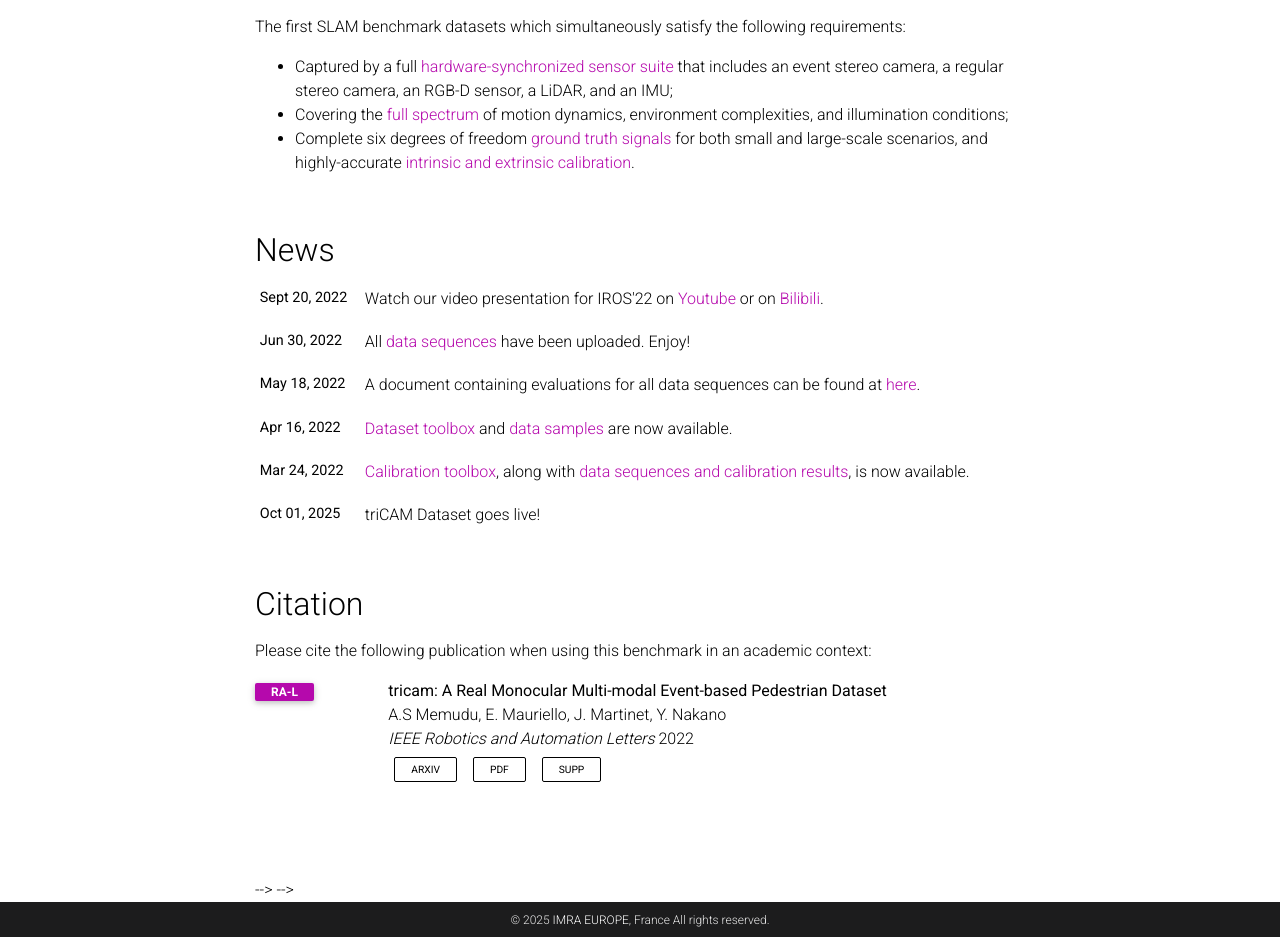
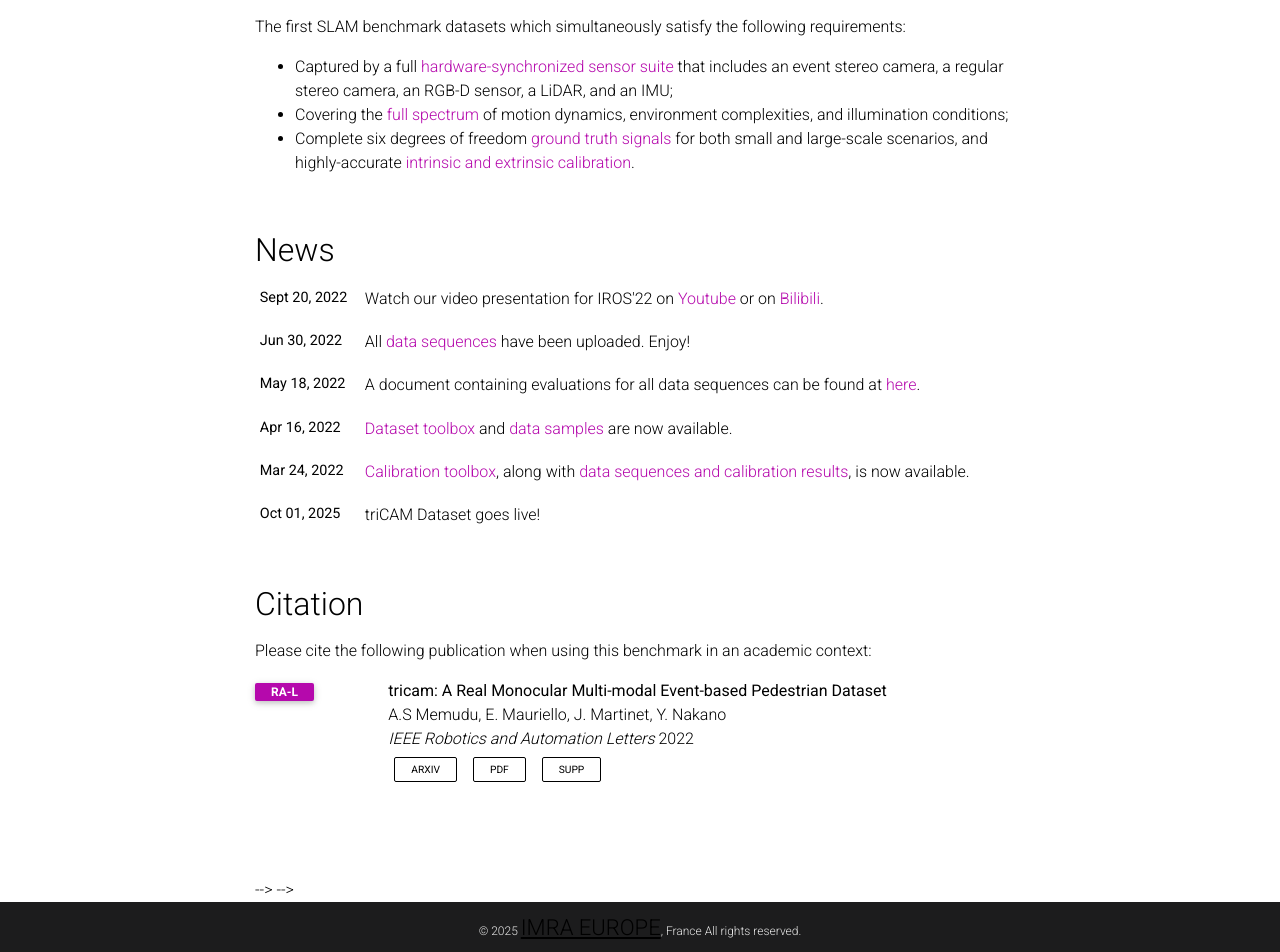
Before and after one commit to anikesadia/triCam-dataset, a Jekyll site: the page index.html, which Jekyll copies as it is, in a window 1280 px wide and 1400 px high, scrolled down 133 px. Shown: the part 448-1400 px from the top of the window. Built offline with Jekyll 4.4.1, drawn with Linux system fonts in a browser that asks for light colours; comment, search, counter and statistics services are not loaded; a style sheet for code colours, icons or effects is not loaded.

Commit message:
Update main.css

```diff
--- a/assets/css/main.css
+++ b/assets/css/main.css
@@ -43,7 +43,11 @@ html[data-theme='dark'] .fa-sun {
     padding-top: 12px;
     display: block
 }
-
+#footer_name{
+    color: var(--global-text-color);
+    text-decoration: underline;
+    font-size: 22px;
+}
 html[data-theme='dark'] .fa-moon {
     display: none
 }
```
